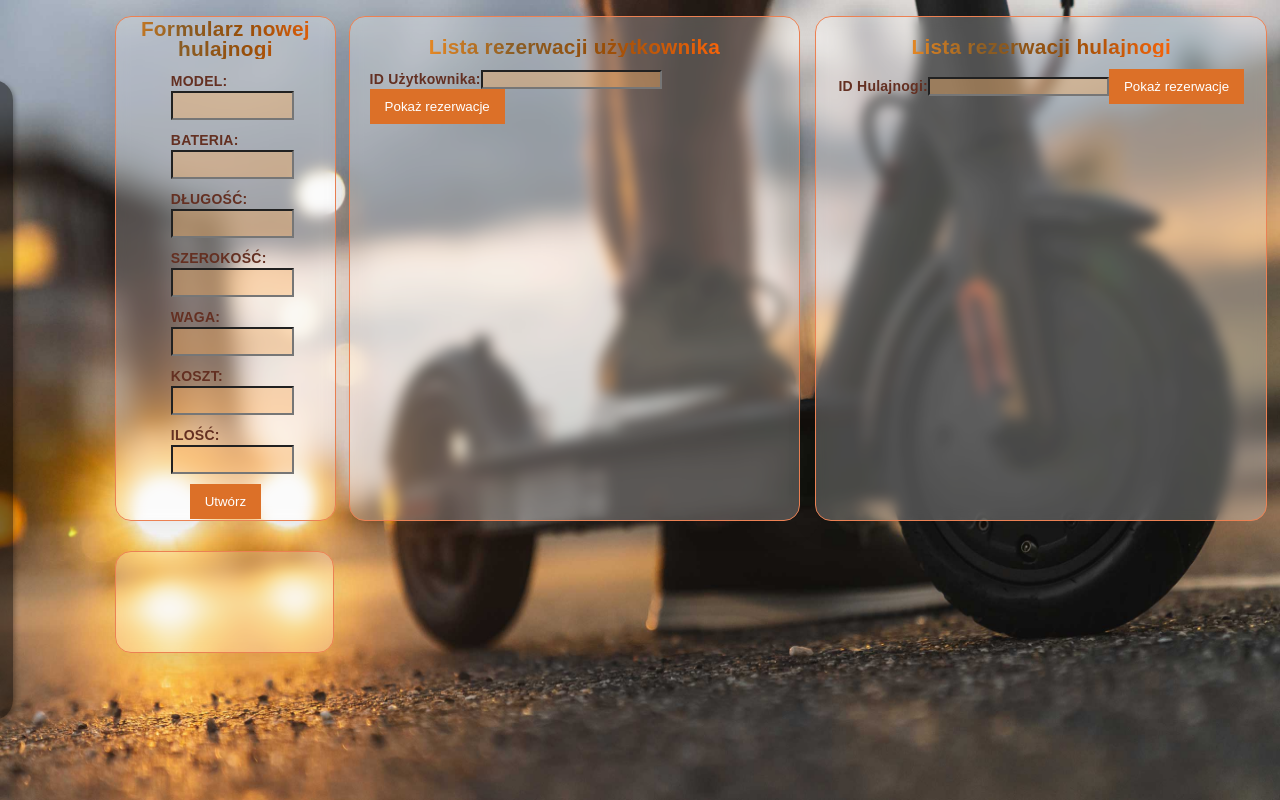
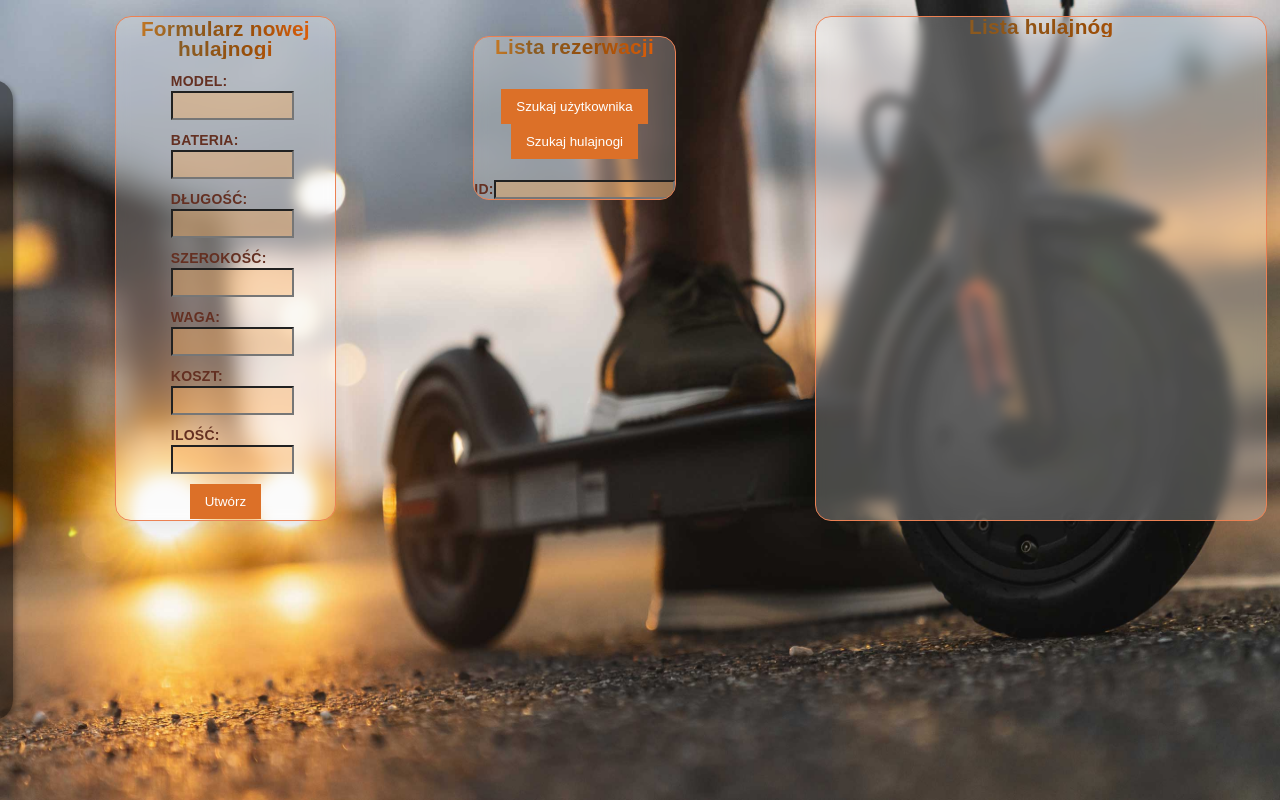
Before and after one commit to Skalakid/DB-project, an Angular app in the folder client/: page /admin in a window 1280 px wide. Built offline with nearby package versions, Linux system fonts and the light colour scheme.

Commit message:
do dorobienia

```diff
--- a/client/src/app/admin-panel/admin-panel.component.html
+++ b/client/src/app/admin-panel/admin-panel.component.html
@@ -33,29 +33,31 @@
       </div>
       <input type="submit" class="submitButton" value="Utwórz" />
     </form>
-    <div class="userReservations tile reservation">
-      <p class="form-title">Lista rezerwacji użytkownika</p>
-      <form id="userIdForm">
-        <label for="userId">ID Użytkownika:</label>
-        <input type="text" id="userId" name="userId" required />
-        <button type="submit" class="submitButton">Pokaż rezerwacje</button>
-      </form>
+    <div class="searchOptions">
+      <div class="userReservations tile">
+        <p class="form-title">Lista rezerwacji</p>
 
-      <div id="reservationsSection">
-        <!--  rezerwacje użytkownika -->
+        <div class="searchOptions">
+          <button class="searchOptionButton active" id="userSearchButton">
+            Szukaj użytkownika
+          </button>
+          <button class="searchOptionButton" id="scooterSearchButton">
+            Szukaj hulajnogi
+          </button>
+        </div>
+
+        <form id="searchForm">
+          <label for="searchId">ID:</label>
+          <input type="text" id="searchId" name="searchId" required />
+        </form>
+
+        <div id="reservationsSection">
+          <!-- wyniki wyszukiwania -->
+        </div>
       </div>
     </div>
-    <div class="vehicleReservations tile reservation">
-      <p class="form-title">Lista rezerwacji hulajnogi</p>
-      <form id="userIdForm">
-        <label for="userId">ID Hulajnogi:</label>
-        <input type="text" id="vehicleId" name="vehicleId" required />
-        <button type="submit" class="submitButton">Pokaż rezerwacje</button>
-      </form>
-
-      <div id="reservationsSection"></div>
-    </div>
     <div class="changeVehicleData tile">
+      <p class="form-title">Lista hulajnóg</p>
       <div id="reservationsSection"></div>
     </div>
   </div>
--- a/client/src/app/admin-panel/admin-panel.component.scss
+++ b/client/src/app/admin-panel/admin-panel.component.scss
@@ -21,8 +21,8 @@
   row-gap: 30px;
   column-gap: 15px;
   grid-template-areas:
-    'newvehicle userReservations userReservations vehicleReservations vehicleReservations'
-    'newvehicle userReservations userReservations vehicleReservations vehicleReservations'
+    'newvehicle userReservations userReservations changeVehicleData changeVehicleData'
+    'newvehicle userReservations userReservations changeVehicleData changeVehicleData'
     'placeholder placeholder placeholder placeholder placeholder'
     'placeholder placeholder placeholder placeholder placeholder';
 }
@@ -81,6 +81,18 @@ input {
   background-color: rgba(250, 176, 96, 0.4);
 }
 
+button {
+  padding: 10px 15px;
+  background-color: #dc7028;
+  color: white;
+  border: none;
+  cursor: pointer;
+}
+
+button:hover {
+  background-color: #e66713;
+}
+
 .submitButton {
   padding: 10px 15px;
   background-color: #dc7028;
@@ -98,12 +110,9 @@ label {
   font-weight: bold;
 }
 
-.reservations {
+.searchOptions {
   grid-area: userReservations;
-}
-
-.userReservations {
-  grid-area: userReservations;
+  height: auto;
   display: flex;
   justify-content: flex-start;
   align-items: center;
@@ -111,11 +120,6 @@ label {
   padding: 20px;
 }
 
-.vehicleReservations {
-  grid-area: vehicleReservations;
-  display: flex;
-  justify-content: flex-start;
-  align-items: center;
-  flex-direction: column;
-  padding: 20px;
+.changeVehicleData {
+  grid-area: changeVehicleData;
 }
```
